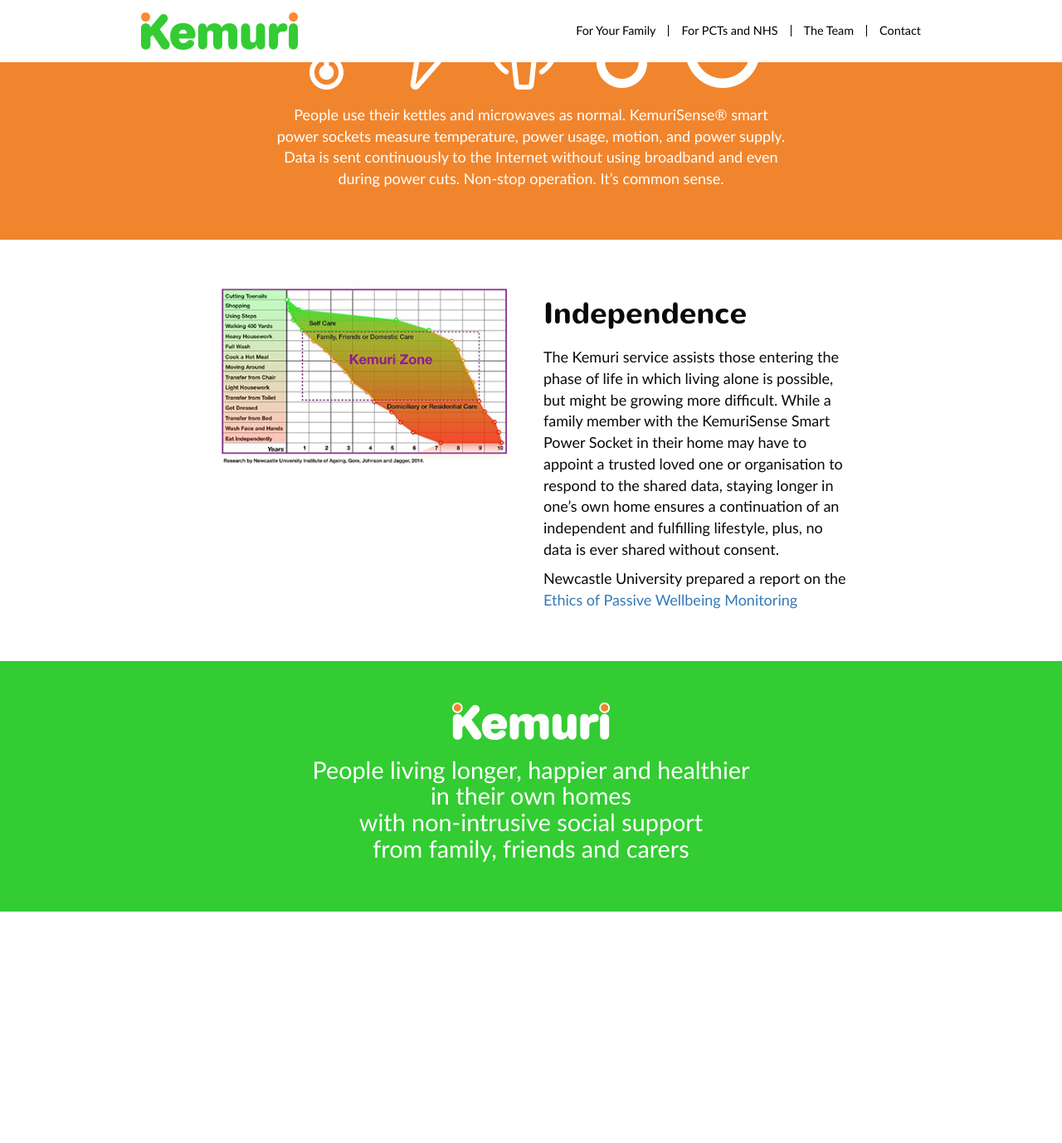
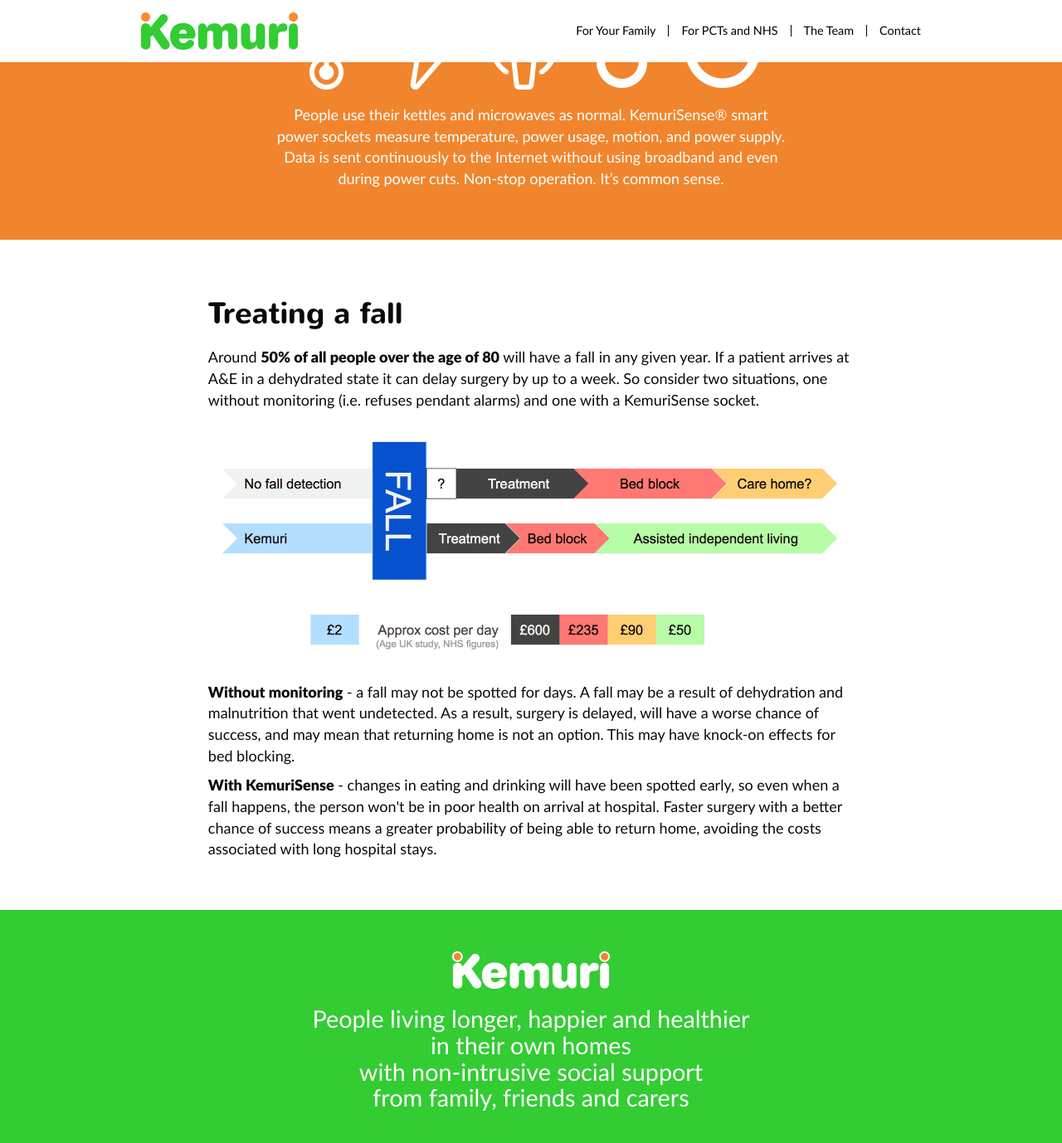
Before and after one commit to intelligentlilli/kemurisense.github.io, a Jekyll site: the page built from for-care-homes.html, in a window 1280 px wide and 1400 px high, scrolled down 2205 px. Shown: the top 1378 px of the window at 83% size. Built offline with Jekyll 4.4.1, drawn with Linux system fonts in a browser that asks for light colours; nearby versions of some CDN libraries; library files that are not in the unit come from our copies; before the commit the page ends 3304 px from its top, so only the background shows below that.

Commit message:
added case study diagram

```diff
--- a/css/style.scss
+++ b/css/style.scss
@@ -62,6 +62,9 @@
 }
 
 
+.full-width-for-retina {
+	width:100%;
+}
 
 
 .navbar-toggle{background-color:#3c3;border:none;margin-top:13px}
--- a/for-care-homes.html
+++ b/for-care-homes.html
@@ -112,17 +112,19 @@
   <div class="container featured">
     <div class="row">
       <div class="col-md-10 col-md-push-1">
+
+
+
         <div class="row">
-          <div class="col-md-6">
-            <img width="400" height="242" src="{{ site.baseurl }}/images/graph-400x242.png" class="img-responsive wp-post-image" alt="" title="">
-          </div>
-          <div class="col-md-6">
-            <h2>Independence</h2>
-            <p>The Kemuri service assists those entering the phase of life in which living alone is possible, but might be growing more difficult. While a family member with the KemuriSense Smart Power Socket in their home may have to appoint a trusted loved one or organisation to respond to the shared data, staying longer in one’s own home ensures a continuation of an independent and fulfilling lifestyle, plus, no data is ever shared without consent.</p>
-
-            <p>Newcastle University prepared a report on the <a href="/papers/Kemuri-Ethics2.pdf" target="_blank">Ethics of Passive Wellbeing Monitoring</a></p>
+          <div class="col-md-12">
+            <h2>Treating a fall</h2>
+            <p>Around <strong>50% of all people over the age of 80</strong> will have a fall in any given year.  If a patient arrives at A&amp;E in a dehydrated state it can delay surgery by up to a week.  So consider two situations, one without monitoring (i.e. refuses pendant alarms) and one with a KemuriSense socket.</p>
+            <img class="full-width-for-retina" src="{{ site.baseurl }}/images/case-study-timeline.png" />
+            <p><strong>Without monitoring</strong> - a fall may not be spotted for days.  A fall may be a result of dehydration and malnutrition that went undetected.  As a result, surgery is delayed, will have a worse chance of success, and may mean that returning home is not an option.  This may have knock-on effects for bed blocking.</p>
+            <p><strong>With KemuriSense</strong> - changes in eating and drinking will have been spotted early, so even when a fall happens, the person won't be in poor health on arrival at hospital.  Faster surgery with a better chance of success means a greater probability of being able to return home, avoiding the costs associated with long hospital stays.
           </div>
         </div>
+
       </div>
     </div>
   </div>
```
Also changed, not shown: images/case-study-timeline.png (added).
